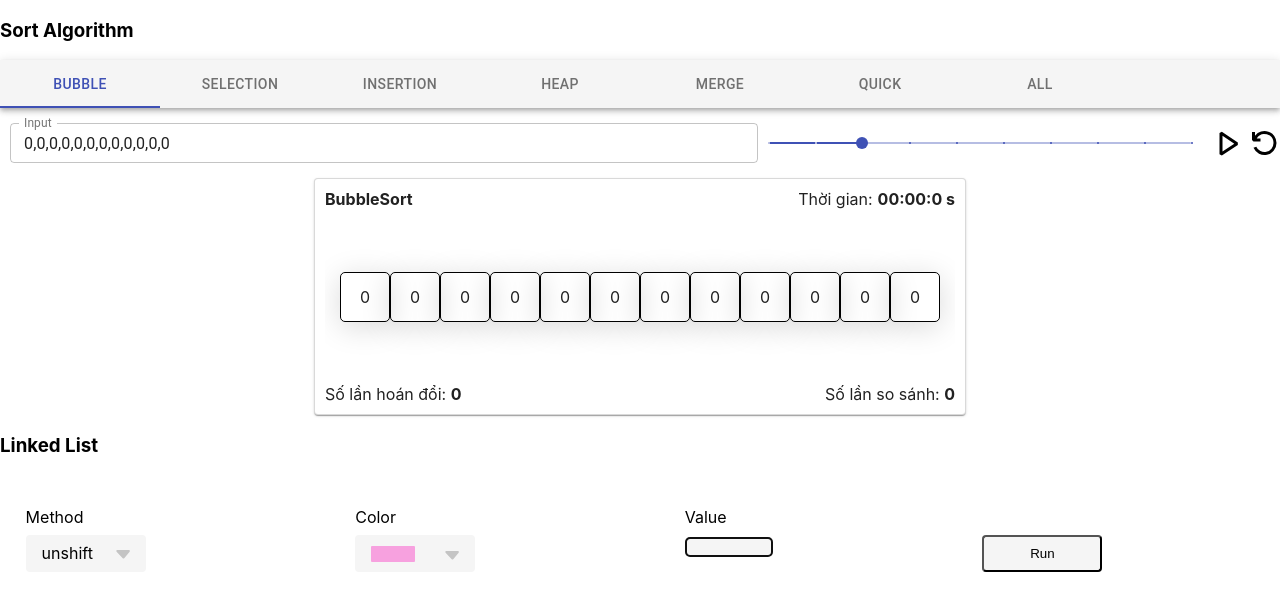
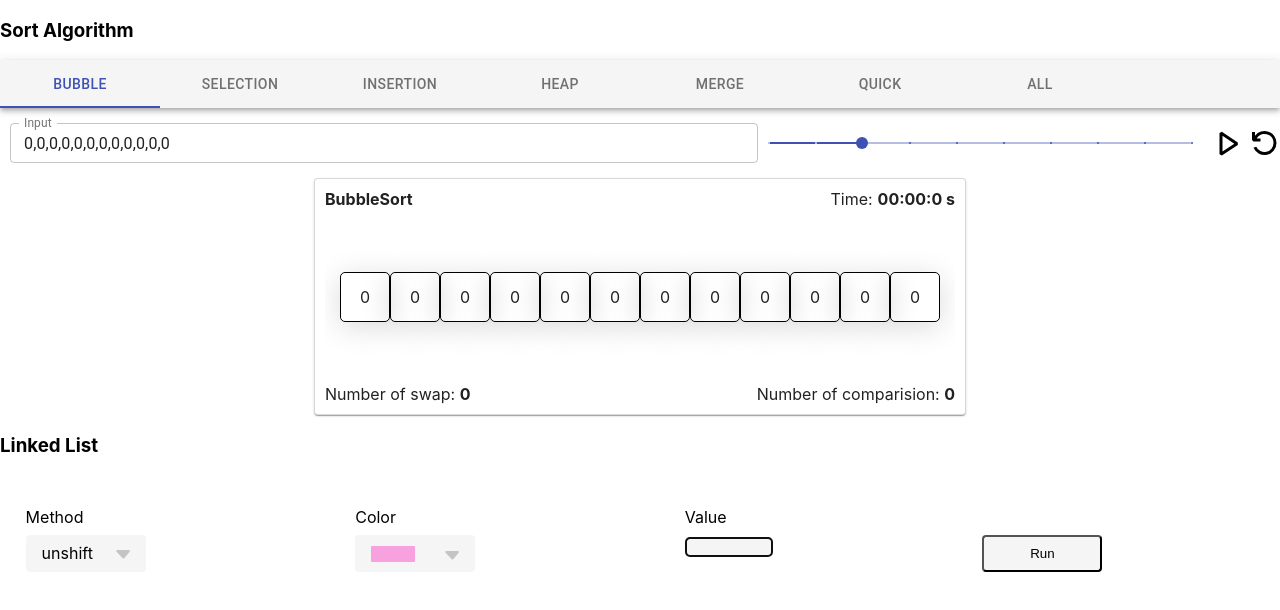
Before and after one commit to LeHaMinhTrungUIT/algorithm-visualizer, a React (Vite) app: page / in a window 1280 px wide. Shown: the top 610 px of the page. Built offline with nearby package versions, Linux system fonts and the light colour scheme.

Commit message:
fix language

```diff
--- a/src/App.jsx
+++ b/src/App.jsx
@@ -3,7 +3,6 @@ import styled from "styled-components";
 import { NavBar } from "./components/NavBar";
 import { Controller } from "./components/Controller";
 import { AlgoDisplay } from "./components/AlgoDisplay";
-
 import LinkedList from "./components/LinkedList";
 
 
--- a/src/components/AlgoDisplay.jsx
+++ b/src/components/AlgoDisplay.jsx
@@ -53,7 +53,7 @@ export function AlgoDisplay() {
   if (sortingArray.length === 0)
     return (
       <h3 style={flexCenter}>
-        Nhập dữ liệu vào ô input!
+        Please insert data!
       </h3>
     );
 
--- a/src/components/LinkedList.jsx
+++ b/src/components/LinkedList.jsx
@@ -66,7 +66,7 @@ export default function LinkedList () {
         initialList.set(value, currentColor, indexValue);
         break;
       case 'insert':
-        initialList.insert(value, currentColor, indexValue, changeColor);
+        initialList.insert(value, currentColor, indexValue);
         break;
       case 'remove':
         initialList.remove(indexValue);
@@ -74,6 +74,8 @@ export default function LinkedList () {
       case 'reverse':
         initialList.reverse();
         break;
+      case 'print':
+        initialList.print();
       default:
         break;
     }
@@ -105,7 +107,7 @@ export default function LinkedList () {
                 <Node
                   key={method.key}
                   value={method.value}
-                  next={method.next ? method.next.value : 'null'}
+                  next={method.next ? index+1 : 'null'}
                   index={index}
                   color={method.color}
                 />
--- a/src/components/MethodsDropDown.jsx
+++ b/src/components/MethodsDropDown.jsx
@@ -20,6 +20,7 @@ const MethodsDropDown = (props) => {
       'set',
       'shift',
       'unshift',
+      'print',
     ];
 
     const filteredList = allMethods.filter(
--- a/src/components/Node.jsx
+++ b/src/components/Node.jsx
@@ -3,7 +3,7 @@ import arrow from '../images/arrow.svg';
 import { motion, AnimatePresence } from 'framer-motion';
 import '../styles/Node.css';
 
-const Node = ({ value, next, index, color }) => {
+const Node = ({ value, next, index,color }) => {
   return (
     <AnimatePresence>
       <motion.div
--- a/src/components/visualizer/InfoFooter.jsx
+++ b/src/components/visualizer/InfoFooter.jsx
@@ -9,8 +9,8 @@ const InfoFlex = styled.div`
 export function InfoFooter({ swapCount, comparisionCount, children }) {
   return (
     <InfoFlex>
-      <div>Số lần hoán đổi: <strong>{swapCount}</strong></div>
-      <div>Số lần so sánh: <strong>{comparisionCount}</strong></div>
+      <div>Number of swap: <strong>{swapCount}</strong></div>
+      <div>Number of comparision: <strong>{comparisionCount}</strong></div>
     </InfoFlex>
   );
 }
--- a/src/components/visualizer/SortManager.jsx
+++ b/src/components/visualizer/SortManager.jsx
@@ -177,7 +177,7 @@ export const SortManager = React.memo(function ({
       <AlgoHeaderBar>
         <strong>{sortingAlgorithmName}</strong>
         <TimerDiv>
-          <span>Thời gian: </span>
+          <span>Time: </span>
           <strong>
             <Timer
               isAlgoExecutionOver={isAlgoExecutionOver.current}
--- a/src/models/methods.js
+++ b/src/models/methods.js
@@ -1,5 +1,7 @@
 import { v4 as uuidv4 } from 'uuid';
 
+var c_delay=0;
+var delay_time=100;
 // In order to create, read, update, and delete nodes on linked list
 export default class SinglyLinkedList {
   constructor(head, tail) {
@@ -81,6 +83,12 @@ export default class SinglyLinkedList {
     return this;
   }
 
+
+
+
+
+
+
   // get index - retrieve a value at given index
   get(index) {
     if (this.length === 0 || this.length - 1 < index) {
@@ -90,6 +98,7 @@ export default class SinglyLinkedList {
 
     for (let i = 0; i < index; i += 1) {
       node = node.next;
+      this.doimau(node);
     }
     return node;
   }
@@ -106,7 +115,7 @@ export default class SinglyLinkedList {
   }
 
   // insert method - accepts an index and value and inserts a new node
-  insert(value, color, index, changecolor) {
+  insert(value, color, index) {
     if (index < 0 || index > this.length) {
       return false;
     }
@@ -117,9 +126,6 @@ export default class SinglyLinkedList {
     if (index === this.length) {
       this.push(value, color);
       return true;
-    }
-    for (let i=0; i<this.length; i++){
-      node.color=changecolor;
     }
     const node = new Node(value, color);
     let current = this.head;
```
Also changed, not shown: sketch.js (+0 -40 lines).
